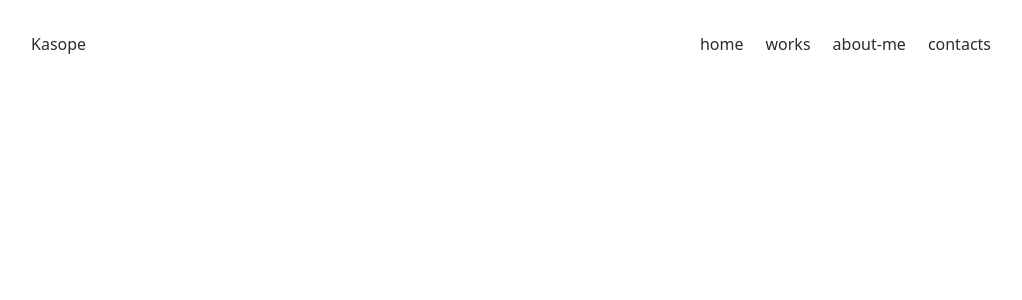
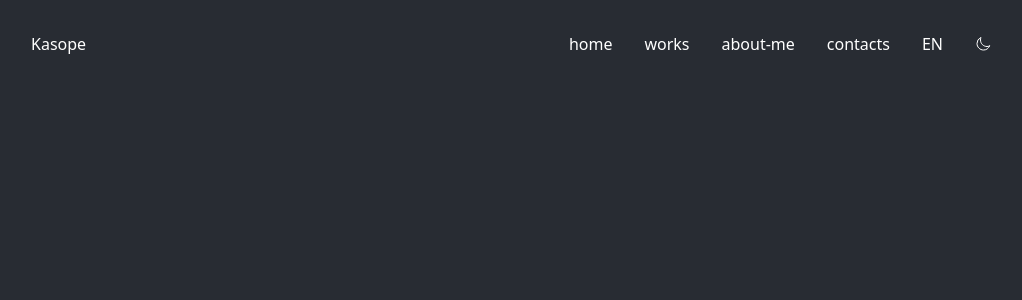
Before and after one commit to Kasopej/portfolio-site, a Nuxt app: page / in a window 1280 px wide. Shown: the top 300 px of the page, without its empty margins (129-1151 px from the left). Built offline with nearby package versions, Linux system fonts and the light colour scheme.

Commit message:
feat: adds custom user theme control

```diff
--- /dev/null
+++ b/components/ThemeControl.vue
@@ -0,0 +1,26 @@
+<template>
+  <button @click="toggleUserTheme">
+    <MoonIcon v-if="userStore.themePreference === 'dark'" class="icon" />
+    <SunIcon v-else class="icon" />
+  </button>
+</template>
+
+<script lang="ts" setup>
+  import { MoonIcon, SunIcon } from "@heroicons/vue/24/outline";
+  const userStore = useUserStore();
+
+  function toggleUserTheme() {
+    userStore.setUserThemePreference(
+      userStore.themePreference === "dark" ? "light" : "dark"
+    );
+  }
+</script>
+
+<style scoped lang="scss">
+  .icon {
+    position: relative;
+    top: 2px;
+    width: 16px;
+    height: 16px;
+  }
+</style>
--- /dev/null
+++ b/composables/preferences.ts
@@ -0,0 +1,18 @@
+import { ThemeOptions } from "~/types/themes";
+
+export const usePreferences = () => {
+  function setThemePreference(
+    userAgentPreference: MediaQueryList | null,
+    userAppPreference: ThemeOptions
+  ) {
+    const userAgentPrefersDark = !!userAgentPreference?.matches;
+    const prefersDark = userAgentPrefersDark || userAppPreference === 'dark';
+    if (process.server) return
+    if (prefersDark) setDarkTheme();
+    else setLightTheme();
+  }
+
+  return {
+    setThemePreference
+  }
+}
--- a/layouts/default.vue
+++ b/layouts/default.vue
@@ -10,6 +10,13 @@
           <li class="nav-item"><a href="#" class="nav-link">works</a></li>
           <li class="nav-item"><a href="#" class="nav-link">about-me</a></li>
           <li class="nav-item"><a href="#" class="nav-link">contacts</a></li>
+          <li class="nav-item">
+            EN
+            <span class="icon"></span>
+          </li>
+          <li class="nav-item">
+            <ThemeControl />
+          </li>
         </ul>
       </nav>
     </header>
@@ -18,11 +25,23 @@
 </template>
 
 <script setup lang="ts">
-  function changeTheme() {
-    if (document.documentElement.getAttribute("data-theme") !== "light") {
-      document.documentElement.setAttribute("data-theme", "light");
-    } else document.documentElement.removeAttribute("data-theme");
-  }
+  const userStore = useUserStore();
+  const { themePreference } = storeToRefs(userStore);
+  const { setThemePreference } = usePreferences();
+
+  let userAgentThemeSetting: MediaQueryList | null = null;
+  onMounted(() => {
+    userAgentThemeSetting = window.matchMedia("(prefers-color-scheme: dark)");
+    userAgentThemeSetting.addEventListener("change", function () {
+      setThemePreference(this, themePreference.value);
+    });
+  });
+
+  watch(
+    themePreference,
+    (currentValue) => setThemePreference(userAgentThemeSetting, currentValue),
+    { immediate: true }
+  );
 </script>
 
 <style scoped lang="scss">
@@ -40,10 +59,12 @@
   }
   ul.nav-menu {
     list-style: none;
+    display: flex;
+    align-items: center;
     li {
       display: inline;
       &:not(:first-child) {
-        margin-left: 22px;
+        margin-left: 32px;
       }
     }
   }
--- /dev/null
+++ b/stores/user.ts
@@ -0,0 +1,16 @@
+import { ThemeOptions } from "~/types/themes";
+
+type State = {
+    themePreference: ThemeOptions
+}
+
+export const useUserStore = defineStore('userStore', () => {
+    const themePreference = ref<State['themePreference']>('dark');
+    function setUserThemePreference(theme: ThemeOptions) {
+        themePreference.value = theme
+    }
+    return {
+        themePreference,
+        setUserThemePreference
+    }
+})
--- /dev/null
+++ b/types/themes.ts
@@ -0,0 +1 @@
+export type ThemeOptions = 'light' | 'dark'
```
